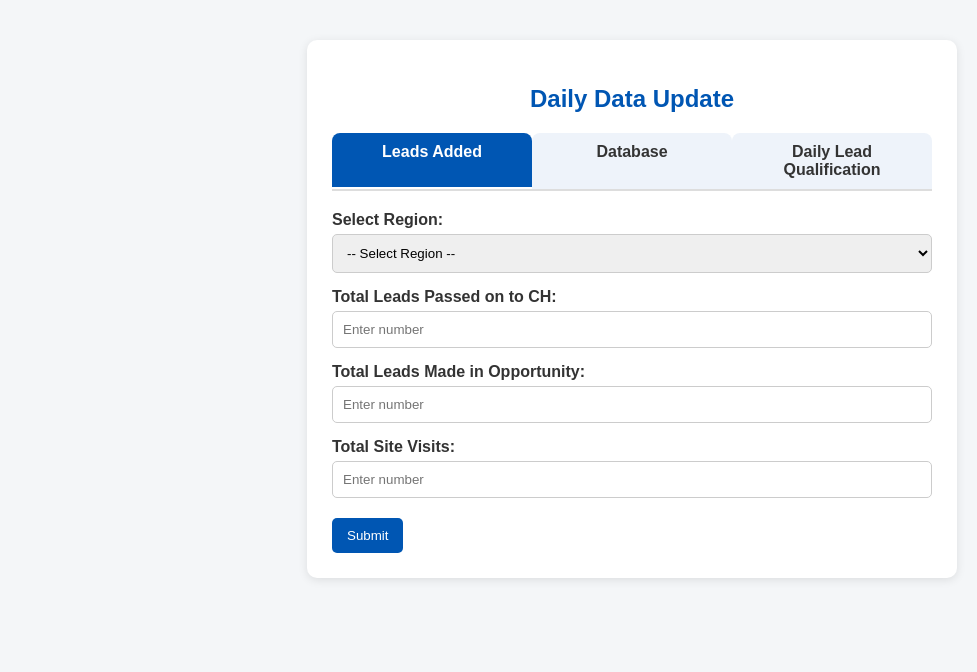
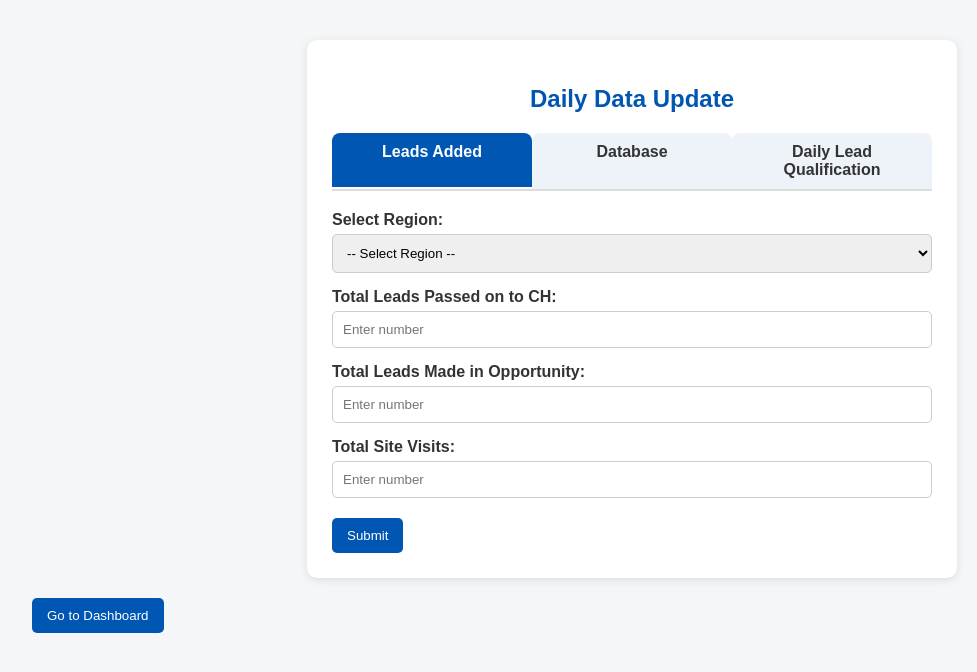
Before and after one commit to snehilchhimwal-stack/FutworkDashboard, a plain HTML site: page index.html in a window 1280 px wide. Shown: the whole page, without its empty margins (8-985 px from the left). Drawn offline with Linux system fonts and the light colour scheme.

Commit message:
Update index.html

```diff
--- a/index.html
+++ b/index.html
@@ -120,6 +120,12 @@
     </div>
   </div>
 
+<button
+  onclick="window.location.href='./dashboard/dashboard.html'"
+  style="margin-top: 20px; background: #0056b3; color: white; border: none; padding: 10px 15px; border-radius: 5px;">
+  Go to Dashboard
+</button>
+
   <script src="script.js"></script>
 </body>
 </html>
```
